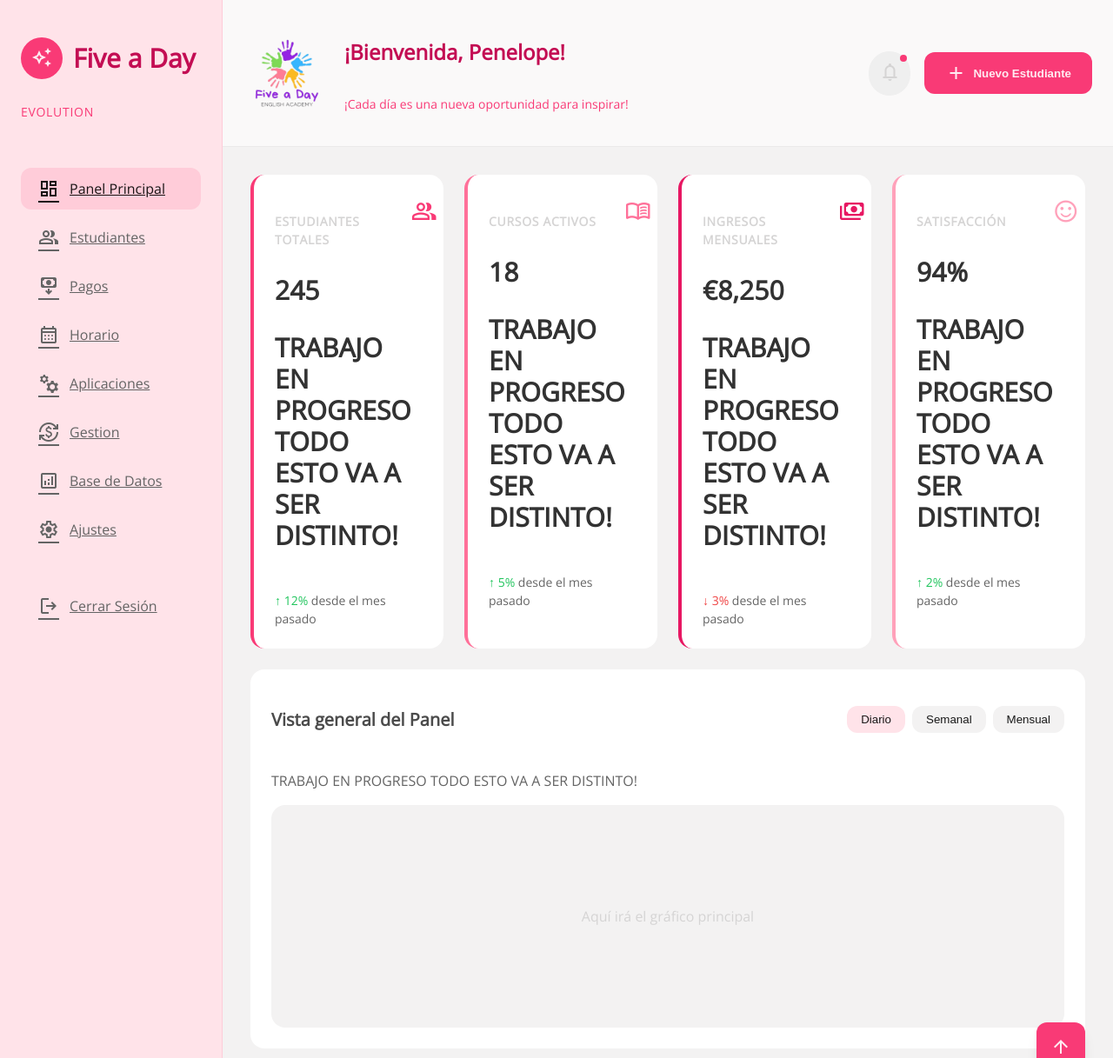
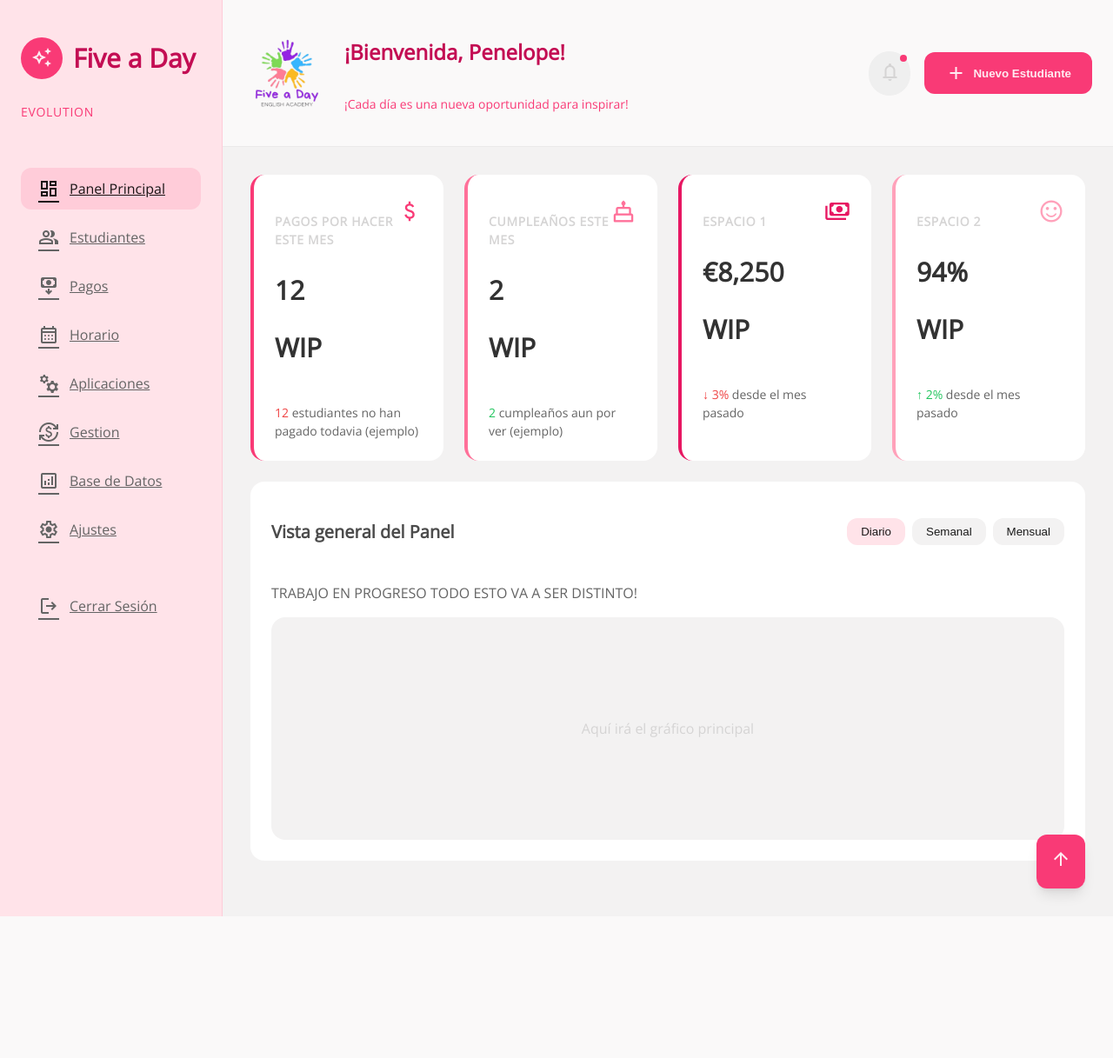
Before and after one commit to starseeker-code/five-a-day, a Django app: page / in a window 1280 px wide. Shown: the top 1217 px of the page at 87% size. After the commit the page ends 1054 px from the top, so only its background shows below. Run offline with Django 5.2, Linux system fonts and the light colour scheme.

Commit message:
Updated base and home templates

```diff
--- a/project/core/templates/base.html
+++ b/project/core/templates/base.html
@@ -44,7 +44,7 @@
                         </div>
                         <!--span class="hidden group-hover:flex bg-primary-500 text-white text-xs font-bold px-2 py-1 rounded-md">25</span-->
                     </a>
-                    <a href=""{% url 'payments' %}"" class="flex items-center gap-3 px-0 group-hover:px-5 py-3 rounded-md text-neutral-600 font-medium hover:bg-primary-100 hover:text-primary-700 transition-all duration-200">
+                    <a href="{% url 'payments' %}" class="flex items-center gap-3 px-0 group-hover:px-5 py-3 rounded-md text-neutral-600 font-medium hover:bg-primary-100 hover:text-primary-700 transition-all duration-200">
                         <span class="material-symbols-outlined mx-auto group-hover:mx-0">payment_arrow_down</span>
                         <span class="hidden group-hover:block">Pagos</span>
                     </a>
--- a/project/core/templates/home.html
+++ b/project/core/templates/home.html
@@ -8,15 +8,15 @@
         <div class="flex justify-between items-start">
             <div>
                 <h4 class="text-sm uppercase tracking-wider text-neutral-500 mb-1">
-                    Estudiantes totales
+                    Pagos por hacer este mes
                 </h4>
-                <p class="text-3xl font-bold text-neutral-800">245</p>
-                <p class="text-3xl font-bold text-neutral-800">TRABAJO EN PROGRESO TODO ESTO VA A SER DISTINTO!</p>
+                <p class="text-3xl font-bold text-neutral-800">12</p>
+                <p class="text-3xl font-bold text-neutral-800">WIP</p>
             </div>
-            <span class="material-symbols-outlined text-primary-500 text-3xl">people</span>
+            <span class="material-symbols-outlined text-primary-500 text-3xl">attach_money</span>
         </div>
         <div class="mt-4 text-sm text-neutral-600">
-            <span class="text-green-500 font-medium">↑ 12%</span> desde el mes pasado
+            <span class="text-red-500 font-medium">12</span> estudiantes no han pagado todavia (ejemplo)
         </div>
     </div>
 
@@ -24,15 +24,15 @@
         <div class="flex justify-between items-start">
             <div>
                 <h4 class="text-sm uppercase tracking-wider text-neutral-500 mb-1">
-                    Cursos activos
+                    Cumpleaños este mes
                 </h4>
-                <p class="text-3xl font-bold text-neutral-800">18</p>
-                <p class="text-3xl font-bold text-neutral-800">TRABAJO EN PROGRESO TODO ESTO VA A SER DISTINTO!</p>
+                <p class="text-3xl font-bold text-neutral-800">2</p>
+                <p class="text-3xl font-bold text-neutral-800">WIP</p>
             </div>
-            <span class="material-symbols-outlined text-primary-400 text-3xl">menu_book</span>
+            <span class="material-symbols-outlined text-primary-400 text-3xl">cake</span>
         </div>
         <div class="mt-4 text-sm text-neutral-600">
-            <span class="text-green-500 font-medium">↑ 5%</span> desde el mes pasado
+            <span class="text-green-500 font-medium">2</span> cumpleaños aun por ver (ejemplo)
         </div>
     </div>
 
@@ -40,10 +40,10 @@
         <div class="flex justify-between items-start">
             <div>
                 <h4 class="text-sm uppercase tracking-wider text-neutral-500 mb-1">
-                    Ingresos mensuales
+                    Espacio 1
                 </h4>
                 <p class="text-3xl font-bold text-neutral-800">€8,250</p>
-                <p class="text-3xl font-bold text-neutral-800">TRABAJO EN PROGRESO TODO ESTO VA A SER DISTINTO!</p>
+                <p class="text-3xl font-bold text-neutral-800">WIP</p>
             </div>
             <span class="material-symbols-outlined text-primary-600 text-3xl">payments</span>
         </div>
@@ -56,10 +56,10 @@
         <div class="flex justify-between items-start">
             <div>
                 <h4 class="text-sm uppercase tracking-wider text-neutral-500 mb-1">
-                    Satisfacción
+                    Espacio 2
                 </h4>
                 <p class="text-3xl font-bold text-neutral-800">94%</p>
-                <p class="text-3xl font-bold text-neutral-800">TRABAJO EN PROGRESO TODO ESTO VA A SER DISTINTO!</p>
+                <p class="text-3xl font-bold text-neutral-800">WIP</p>
             </div>
             <span class="material-symbols-outlined text-primary-300 text-3xl">sentiment_satisfied</span>
         </div>
```
